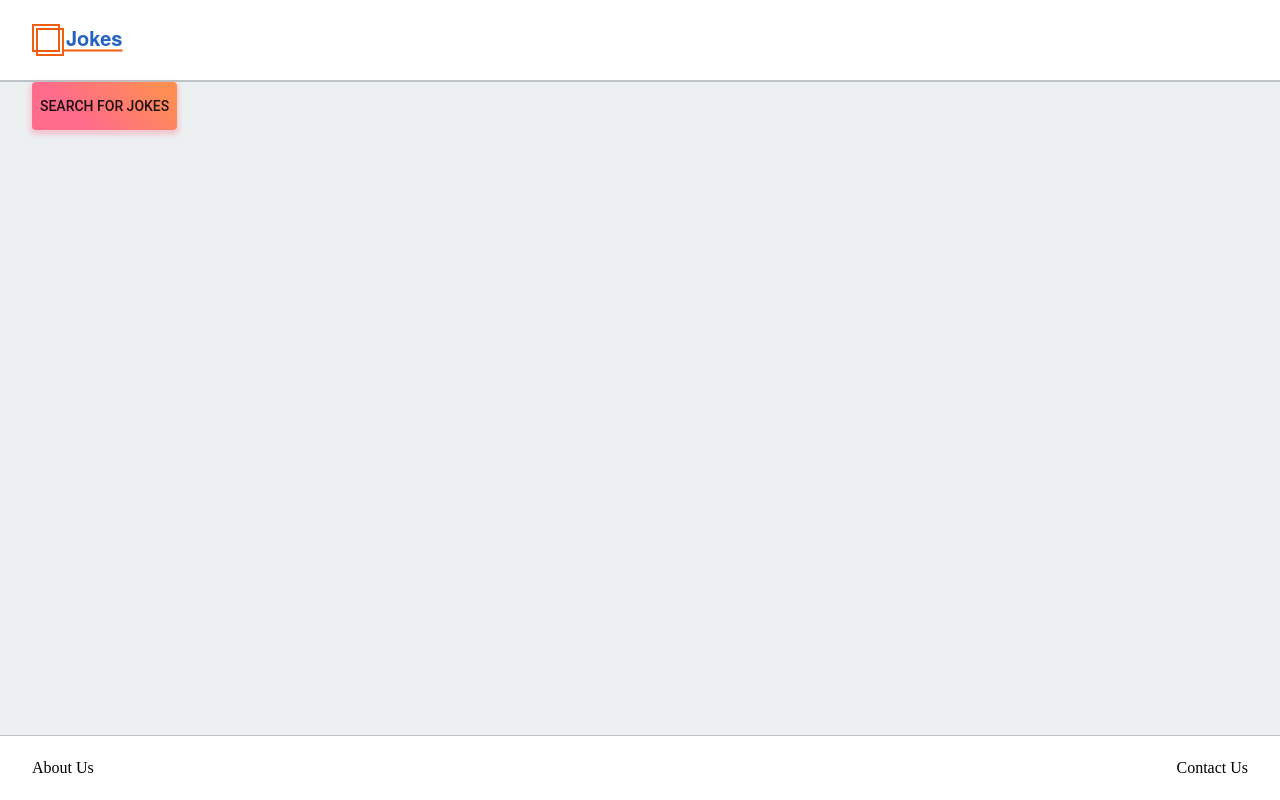
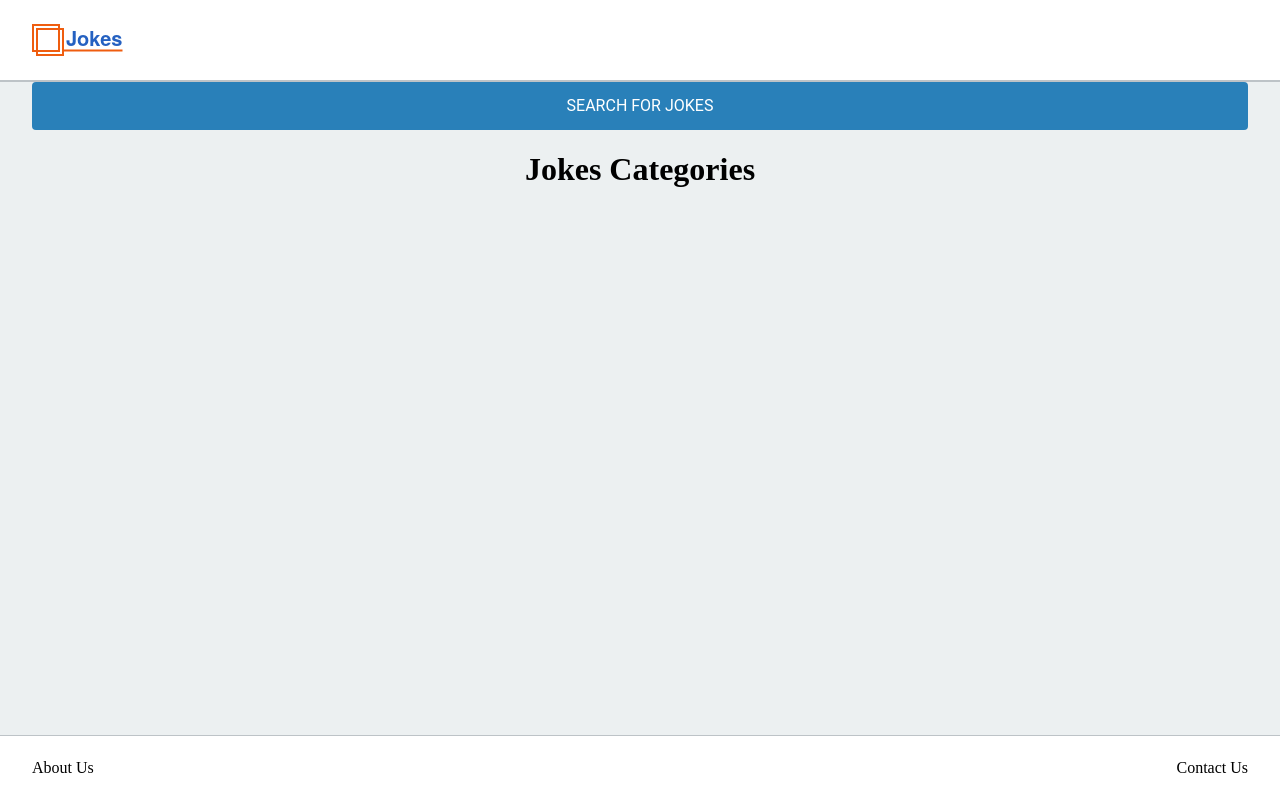
Before and after one commit to vinnie-kips/chucknorrisapp, a React (Create React App) app: page / in a window 1280 px wide. Built offline with nearby package versions, Linux system fonts and the light colour scheme.

Commit message:
feature: add category list component

```diff
--- a/src/components/buttons/buttons.jsx
+++ b/src/components/buttons/buttons.jsx
@@ -1,14 +1,25 @@
 import styled from "styled-components";
 import Button from "@material-ui/core/Button";
 
+import { WHITE, DARK_BLUE, LIGHT_BLUE } from "../../utils/colors";
+
 const PrimaryButton = styled(Button)`
-  background: linear-gradient(45deg, #fe6b8b 30%, #ff8e53 90%);
-  border-radius: 3px;
-  border: 0;
-  box-shadow: 0 3px 5px 2px rgba(255, 105, 135, 0.3);
-  color: white;
-  height: 48px;
-  padding: 0 30px;
+  && {
+    background-color: ${DARK_BLUE};
+    border: 1px solid transparent;
+    box-sizing: border-box;
+    color: ${WHITE};
+    font-size: 1rem;
+    font-weight: 400;
+    line-height: 1;
+    height: 3rem;
+
+    &: hover {
+      background-color: ${WHITE};
+      color: ${DARK_BLUE};
+      border: 1px solid ${LIGHT_BLUE};
+    }
+  }
 `;
 
 export { PrimaryButton };
--- /dev/null
+++ b/src/dashboard/category-list/category-list.jsx
@@ -0,0 +1,38 @@
+import React from "react";
+import styled from "styled-components";
+
+import { PrimaryButton } from "../../components/buttons/buttons";
+
+const ListContainer = styled.div`
+  align-items: center;
+  display: flex;
+  flex-direction: column;
+`;
+
+const CategoryContainer = styled.div`
+  display: flex;
+  flex-wrap: wrap;
+  justify-content: center;
+`;
+
+const Category = styled(PrimaryButton)`
+  && {
+    margin: 1rem;
+    width: 8rem;
+  }
+`;
+
+const Heading = styled.h1``;
+
+const CategoryList = ({ categories }) => (
+  <ListContainer>
+    <Heading>Jokes Categories</Heading>
+    <CategoryContainer>
+      {categories.map((category, key) => (
+        <Category key={key}>{category}</Category>
+      ))}
+    </CategoryContainer>
+  </ListContainer>
+);
+
+export default CategoryList;
--- a/src/dashboard/dashboard.jsx
+++ b/src/dashboard/dashboard.jsx
@@ -1,14 +1,25 @@
 import React from "react";
-import { func } from "prop-types";
+import styled from "styled-components";
+import { func, arrayOf, string } from "prop-types";
 
 import { PrimaryButton } from "../components/buttons/buttons";
+import CategoryList from "./category-list/category-list";
 
-const Dashboard = ({ loadCategories }) => (
-  <PrimaryButton onClick={loadCategories}>Search For Jokes</PrimaryButton>
+const DashboardContainer = styled.div`
+  display: flex;
+  flex-direction: column;
+`;
+
+const Dashboard = ({ categories, loadCategories }) => (
+  <DashboardContainer>
+    <PrimaryButton onClick={loadCategories}>Search For Jokes</PrimaryButton>
+    <CategoryList categories={categories} />
+  </DashboardContainer>
 );
 
 Dashboard.propTypes = {
-  loadCategories: func
+  loadCategories: func,
+  categories: arrayOf(string)
 };
 
 export default Dashboard;
```
